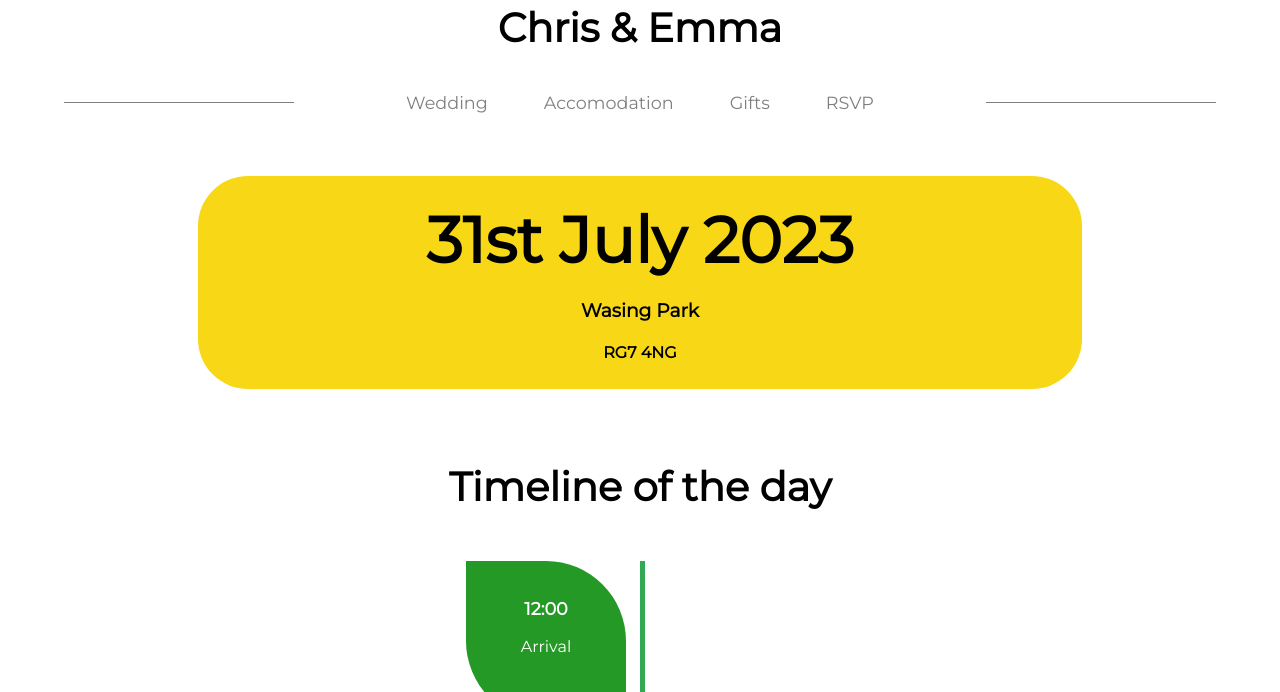
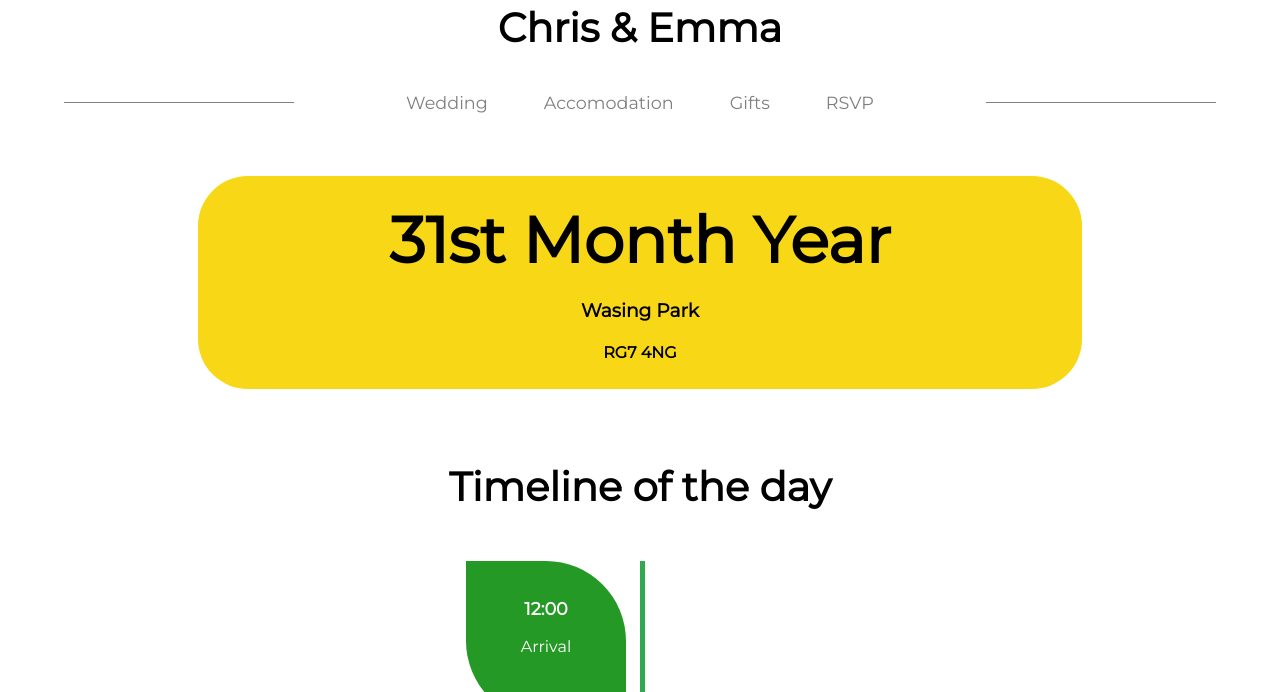
Before and after one commit to Emswizzles/WeddingWebsite, a plain HTML site: page wedding.html in a window 1280 px wide. Shown: the part 108-800 px from the top of the page. Drawn offline with Linux system fonts and the light colour scheme.

Commit message:
Updated some styling

```diff
--- a/wedding.html
+++ b/wedding.html
@@ -40,7 +40,7 @@
     <section>
 
         <div class="top-container">
-            <h1 class="date-title">31st July 2023</h1>
+            <h1 class="date-title">31st Month Year</h1>
             <h3>Wasing Park</h3>
             <h4>RG7 4NG</h4>
         </div>
```
